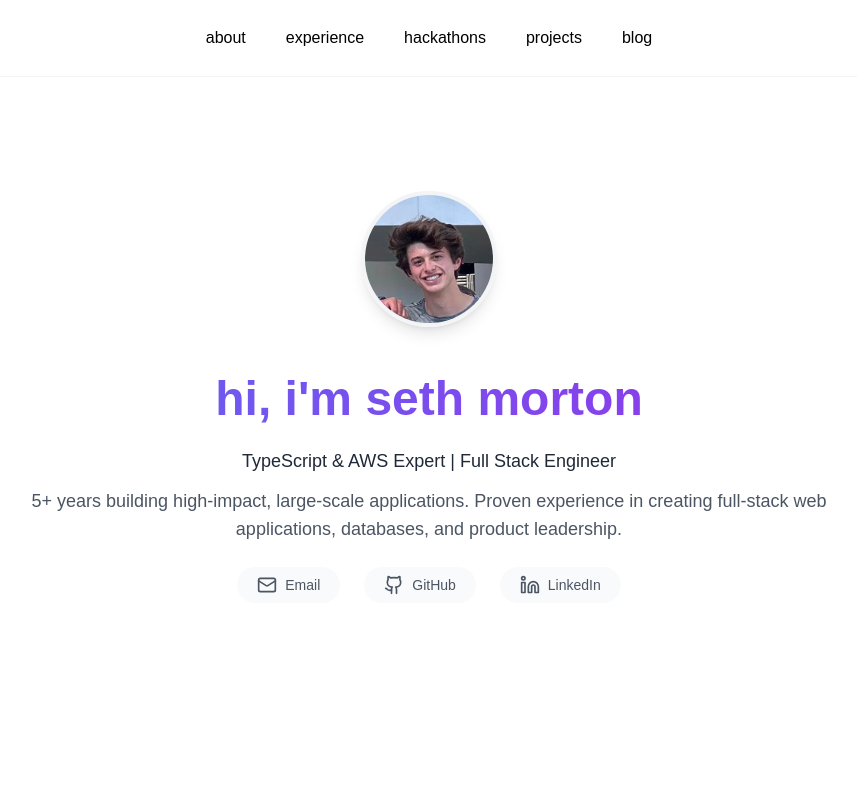
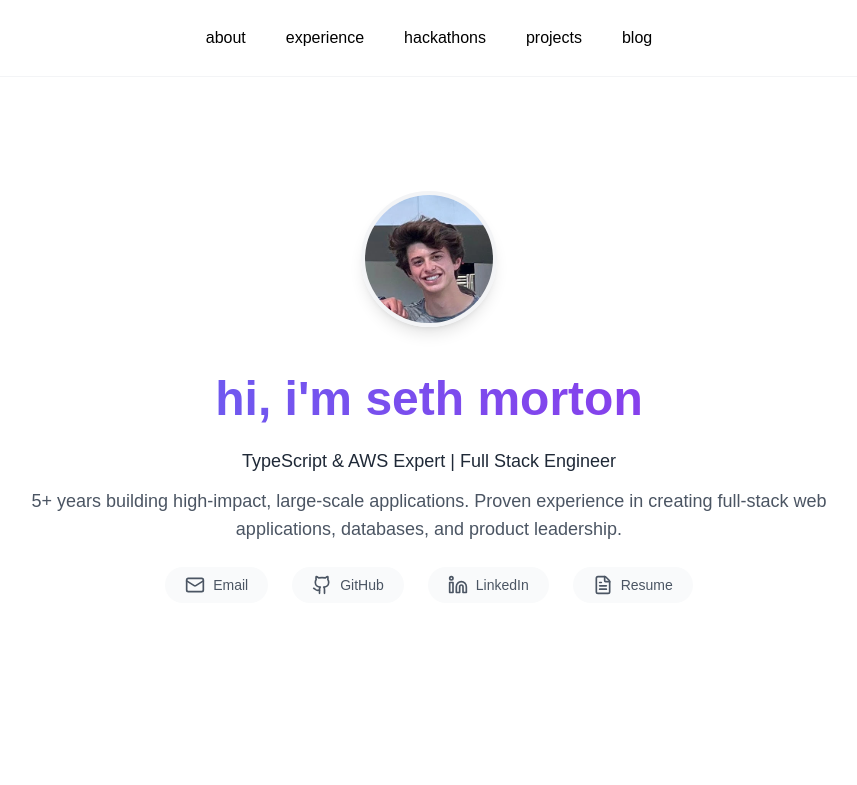
Before and after one commit to sethmorton/personal_website, a SvelteKit app: page / in a window 1280 px wide. Shown: the top 785 px of the page, without its empty margins (211-1068 px from the left). Built offline with nearby package versions, Linux system fonts and the light colour scheme.

Commit message:
added resume

```diff
--- a/src/routes/+page.svelte
+++ b/src/routes/+page.svelte
@@ -4,7 +4,6 @@
 		Github,
 		ExternalLink,
 		Mail,
-		FileText,
 		Linkedin,
 		Bike,
 		Coffee,
@@ -13,7 +12,8 @@
 		Trophy,
 		Lightbulb,
 		X,
-		Menu
+		Menu,
+		FileText
 	} from 'lucide-svelte';
 	import WorkExperience from '$lib/components/WorkExperience.svelte';
 	interface Project {
@@ -233,6 +233,15 @@
 							<Linkedin size={20} />
 							<span class="text-xs font-medium md:text-sm">LinkedIn</span>
 						</a>
+						<a
+						href="https://uph7p70lhd.ufs.sh/f/PZA8aODL9FcWkx8rP4nfIU1rsvxoTEZamGp4wJyAq5DcVznS"
+						class="group flex items-center gap-2 rounded-full bg-gray-50 px-4 py-2 text-gray-600 transition-all duration-300 hover:bg-gray-100 hover:text-gray-900 md:px-5"
+						onmouseenter={() => (hoveredIcon = 'resume')}
+						onmouseleave={() => (hoveredIcon = null)}
+					>
+						<FileText size={20} />
+						<span class="text-xs font-medium md:text-sm">Resume</span>
+					</a>
 					</div>
 				</div>
 			</section>
```
